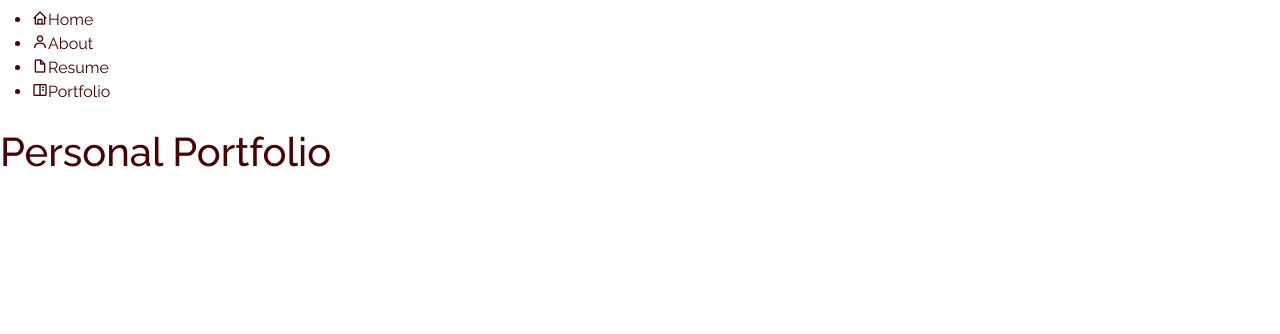
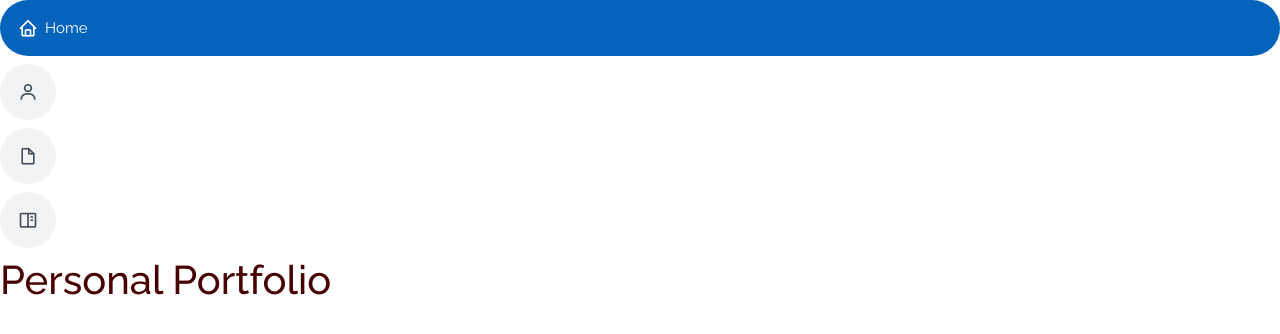
Before and after one commit to overthemoon3/personal-website, a Next.js app: page / in a window 1280 px wide. Shown: the top 334 px of the page. Built offline with nearby package versions, Linux system fonts and the light colour scheme.

Commit message:
Going to try doing my own thing now

```diff
--- a/src/app/components/nav.css
+++ b/src/app/components/nav.css
@@ -0,0 +1,86 @@
+
+/*
+Desktop navigation
+*/
+.nav-menu {
+    padding: 0;
+    display: block;
+}
+
+.nav-menu * {
+    margin: 0;
+    padding: 0;
+    list-style: none;
+}
+
+.nav-menu > ul > l1 {
+    position: relative;
+    white-space: nowrap;
+}
+
+/*
+setting up alignment and position
+*/
+.nav-menu a,
+.nav-menu a:focus {
+    display: flex;
+    align-items: center;
+    color: #45505b;
+    padding: 10px 18px;
+    margin-bottom: 8px;
+    transition: 0.3s;
+    font-size: 15px;
+    border-radius: 50px;
+    background: #f2f3f5;
+    height: 56px;
+    width: 100%;
+    overflow: hidden;
+    transition: 0.3s;
+}
+
+.nav-menu a i,
+.nav-menu a:focus i {
+    font-size: 20px;
+}
+
+.nav-menu a span,
+.nav-menu a:focus span {
+    padding: 0 5px 0 7px;
+    color: #45505b;
+}
+
+@media (min-width: 992px) {
+    .nav-menu a,
+    .nav-menu a:focus {
+        width: 56px;
+    }
+
+    .nav-menu a span,
+    .nav-menu a:focus span {
+        display: none;
+        color: #fff;
+
+    }
+}
+
+/*
+The animation side of things
+*/
+.nav-menu a:hover,
+.nav-menu .active,
+.nav-menu .active:focus,
+.nav-menu li:hover > a {
+    color: #fff;
+    background: #0563bb;
+}
+
+.nav-menu a:hover,
+.nav-menu li:hover > a {
+    width: 100%;
+    color: #fff;
+}
+
+.nav-menu a:hover span,
+.nav-menu li:hover > a span {
+    display: block;
+}
```
Also changed, not shown: 1 other file (tests, documents, lock files or other folders).
